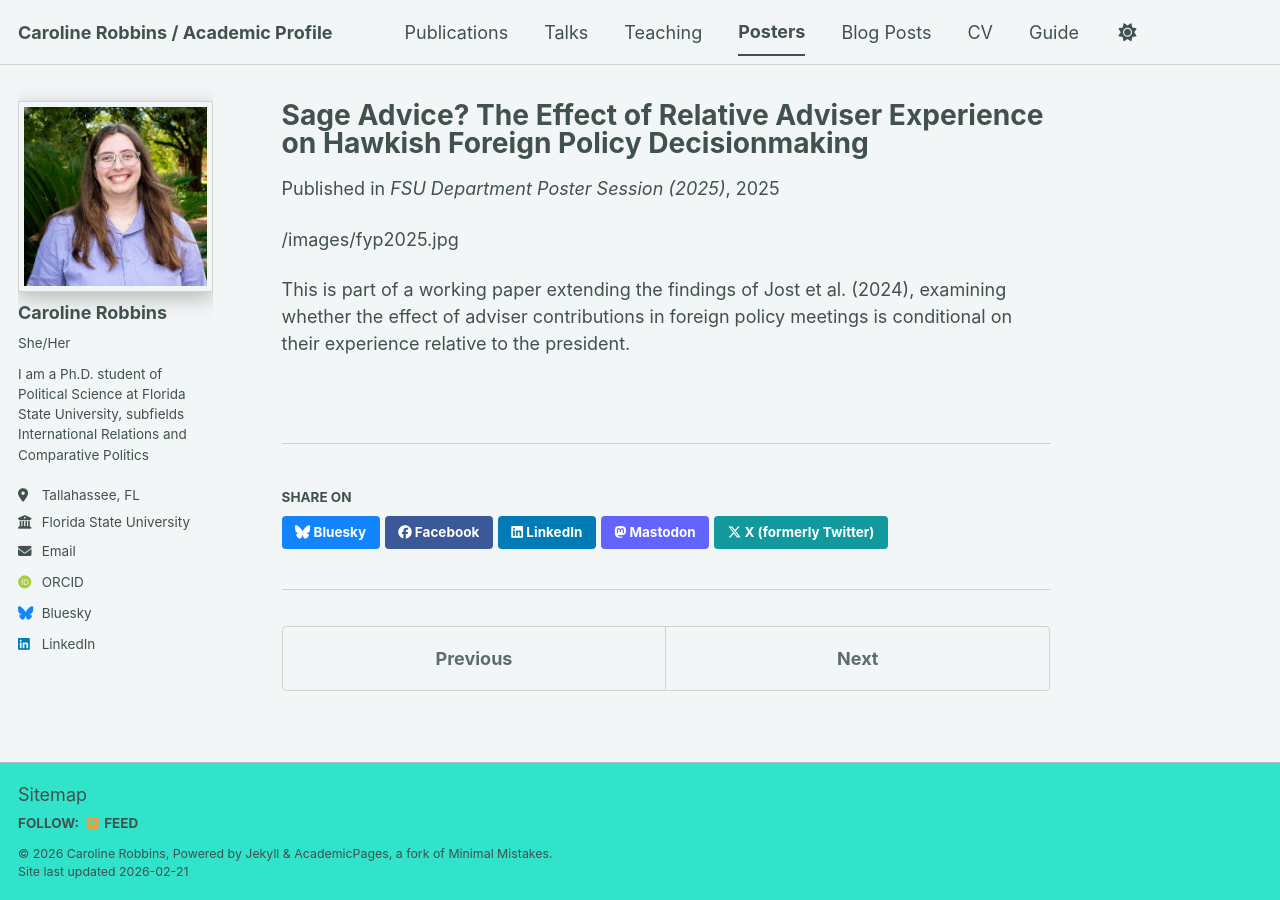
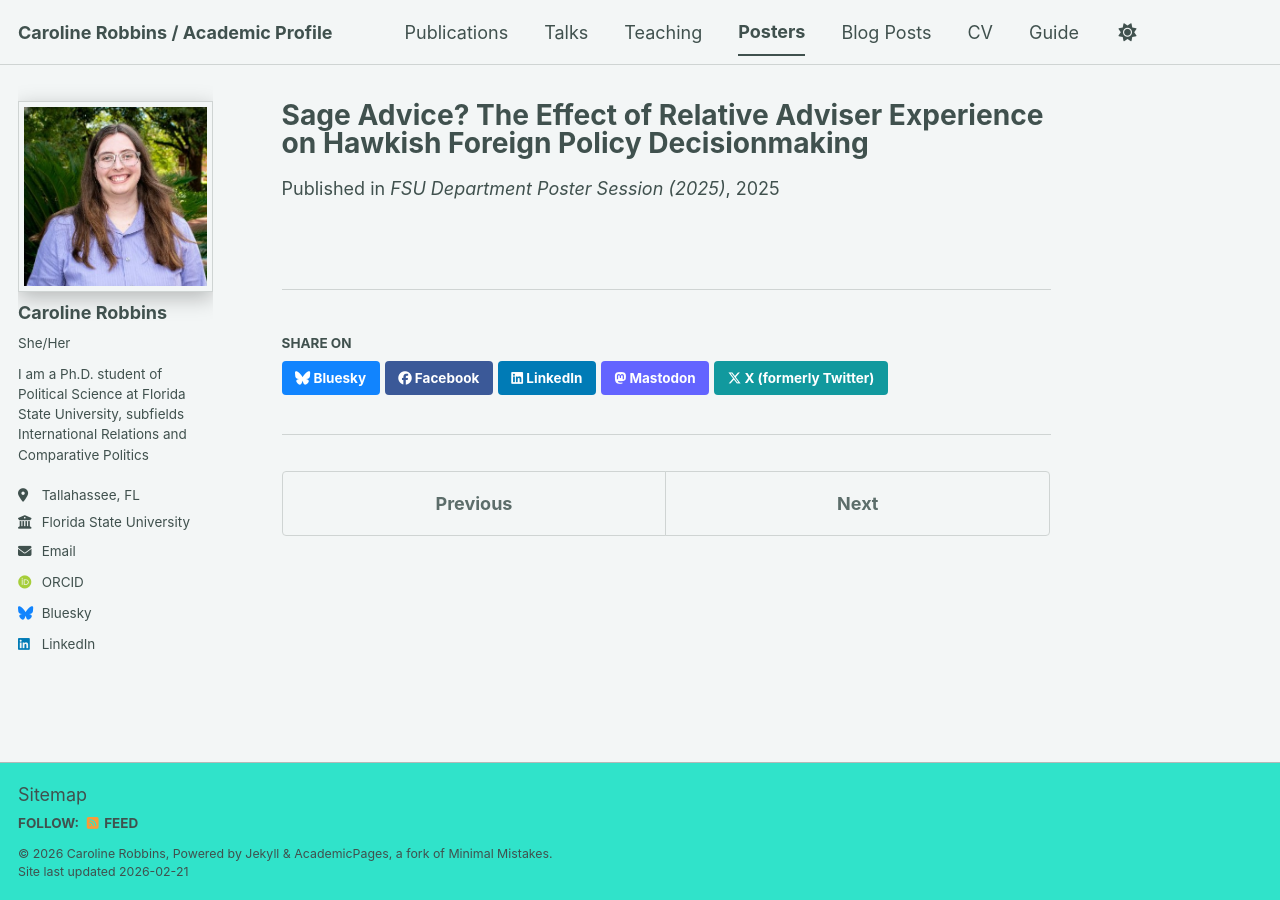
Before and after one commit to crobbinsphd/crobbinsphd.github.io, a Jekyll site: the page built from _posters/posters-1.md, in a window 1280 px wide. Built offline with Jekyll 4.4.1, drawn with Linux system fonts in a browser that asks for light colours; some web fonts are replaced; a script bundle is joined from its source files by our own code; library files that are not in the unit come from our copies.

Commit message:
Update posters-1.md

```diff
--- a/_posters/posters-1.md
+++ b/_posters/posters-1.md
@@ -4,11 +4,10 @@
 date: 2025-05-04
 venue: "FSU Department Poster Session (2025)"
 paperurl: "/files/fyp2025.jpg"
+
 header:
   teaser: fyp2025.jpg
-excerpt: "Poster presented at the FSU Department Poster Session (2025)."
+
+excerpt: >
+  Poster presented at the FSU Department Poster Session (2025). This is part of a working paper extending the findings of Jost et al. (2024), examining whether the effect of adviser contributions in foreign policy meetings is conditional on their experience relative to the president.
 ---
-
-/images/fyp2025.jpg
-
-This is part of a working paper extending the findings of Jost et al. (2024), examining whether the effect of adviser contributions in foreign policy meetings is conditional on their experience relative to the president.
```
